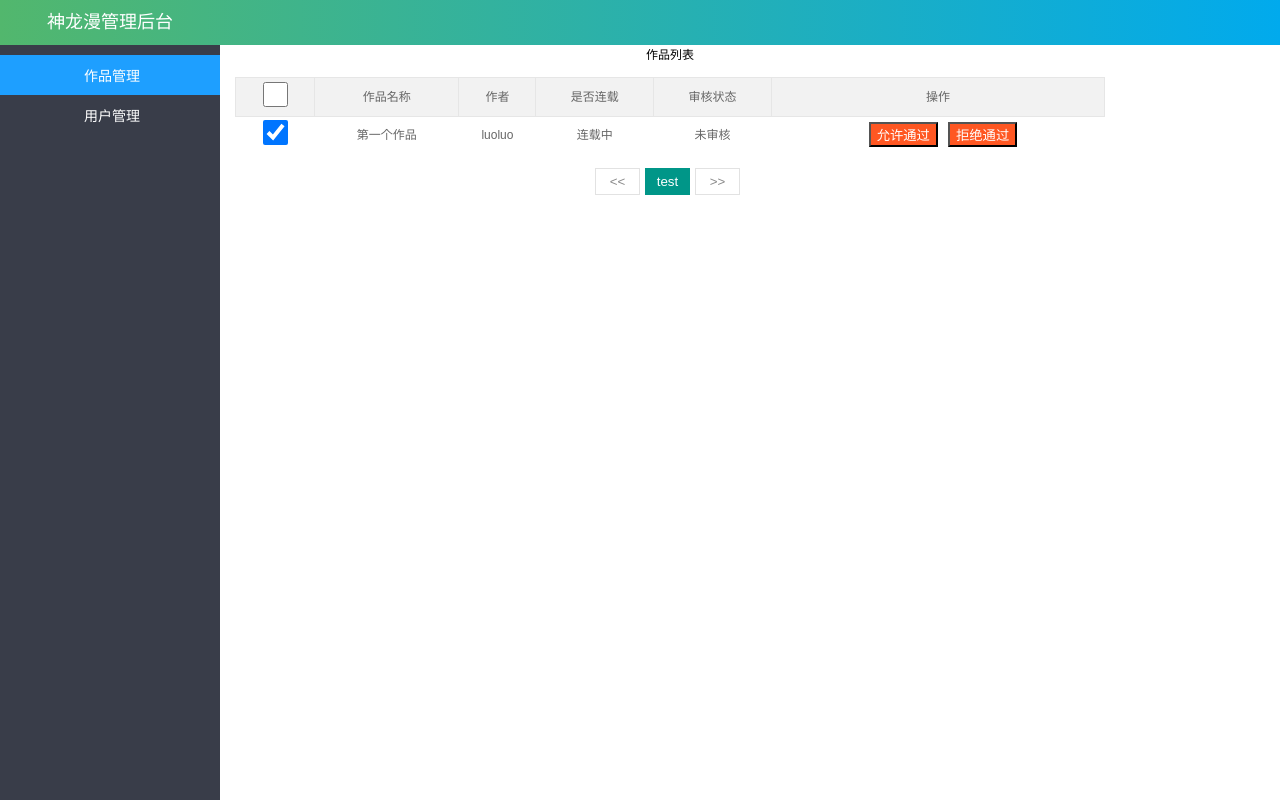
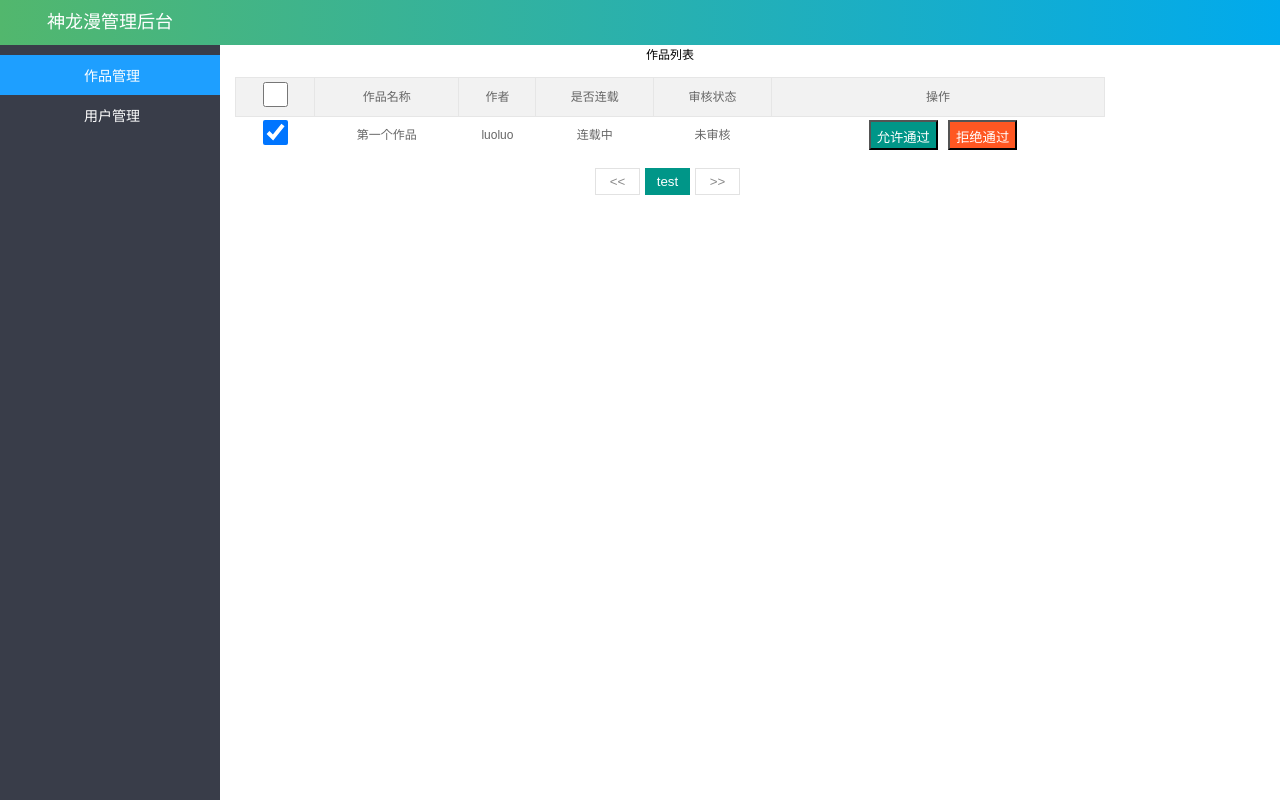
Before and after one commit to gleeeli/SLMVueProject, a Vue app: page /admin/home/product/list in a window 1280 px wide. Built offline with nearby package versions, Linux system fonts and the light colour scheme; no server answers; what vue-meta-info would draw is missing.

Commit message:
修改列表两个按钮css

```diff
--- a/src/admin/css/AHome.css
+++ b/src/admin/css/AHome.css
@@ -117,7 +117,8 @@
 }
 .ALpage-content table {
     border-collapse: collapse;
-    border-spacing: 0;
+    border-spacing: 0px 10px;
+
 }
 
 .ALpage-content .layui-table th {
@@ -174,4 +175,12 @@
 .ALpage-content .ALauditButton{
 	    background-color: #FF5722;
 		color: #fff;
+		height: 30px;
+		line-height: 30px;
 }
+.ALpage-content .ALauditButtonAllow{
+	color: #fff;
+	background-color: #009688;
+	height: 30px;
+	line-height: 30px;
+}
--- a/src/admin/product/AList.vue
+++ b/src/admin/product/AList.vue
@@ -36,7 +36,7 @@
 							</div>
 						</td>
 						<td>
-							<button class="ALauditButton" v-if="item.audit == 0 || item.audit == 2" @click="allowAudit(item)">
+							<button class="ALauditButtonAllow" v-if="item.audit == 0 || item.audit == 2" @click="allowAudit(item)">
 								允许通过
 							</button>
 							<button class="ALauditButton" style="position: relative; left: 10px;" v-if="item.audit == 1 || item.audit == 0"
```
